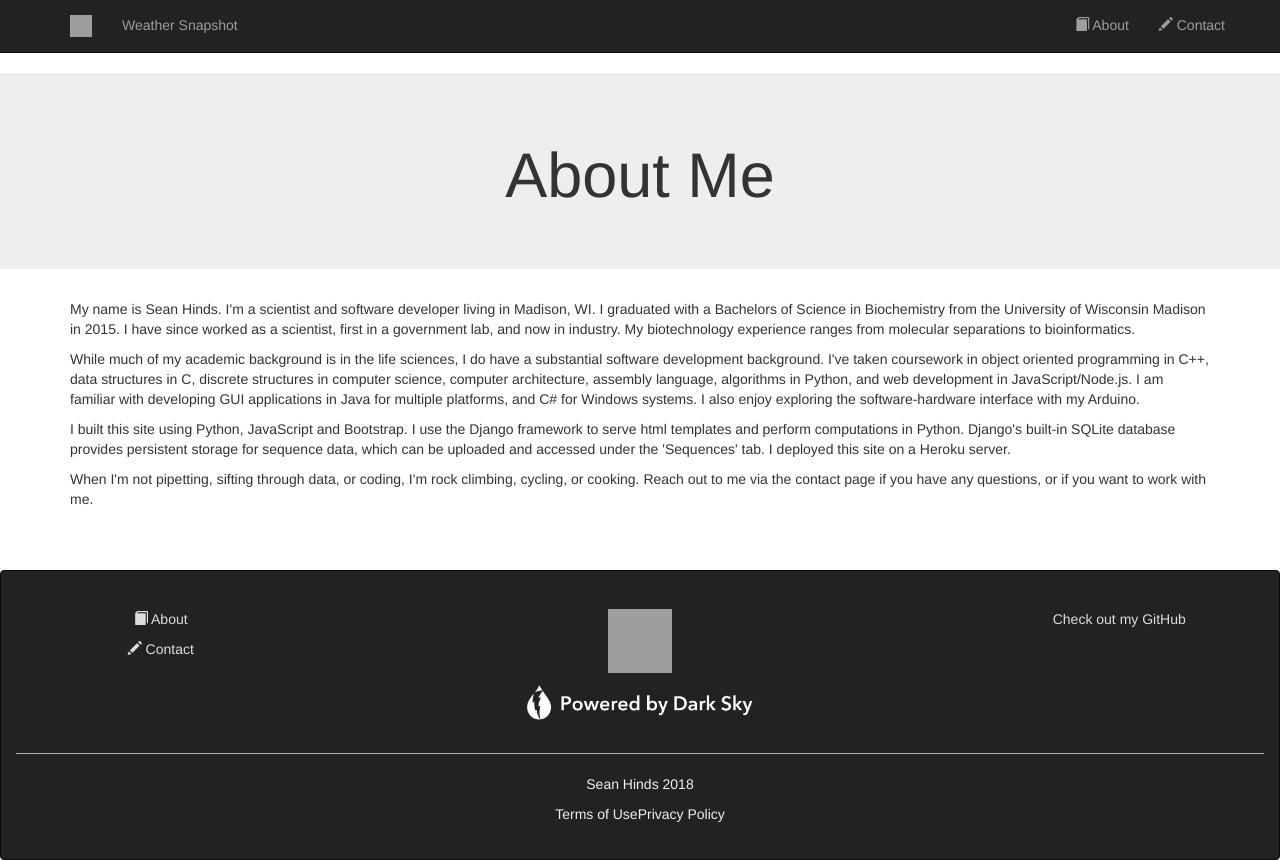
After one commit to sth144/Weather_Snapshot, a Django app: page /about/ in a window 1280 px wide. The commit adds this page. Run offline with Django 3.2, Linux system fonts and the light colour scheme; some libraries are stand-ins or nearby versions; grey boxes are pictures that could not be loaded.

Commit message:
pre-deploy

```diff
--- a/GeoClimate_Capture/admin.py
+++ b/GeoClimate_Capture/admin.py
@@ -7,3 +7,4 @@ class WSAdmin(admin.ModelAdmin):
 # register models
 
 admin.site.register(ModelTest)
+admin.site.register(WeatherSnapshot)
--- a/GeoClimate_Capture/static/GeoClimate_Capture/css/theme.css
+++ b/GeoClimate_Capture/static/GeoClimate_Capture/css/theme.css
@@ -1,4 +1,6 @@
 body { }
+
+
 
 hr, .alert-info hr {
   border-top: 1px solid #B0B0B0;
@@ -32,7 +34,13 @@ table {
 }
 
 .container-nav {
+  padding: 0;
   margin-bottom: 0;
+}
+
+.container-wide {
+  width: 96%;
+  margin: 0 auto;
 }
 
 .jumbotron {
@@ -61,7 +69,17 @@ table {
 
 .bottom-filler { }
 
+.poweredby {
+  height: 60px;
+  width: 260px;
+}
+
 #map {
  height: 400px;
  width: 100%;
 }
+
+#myChart {
+  height: 400px;
+  width: 100%;
+}
--- /dev/null
+++ b/GeoClimate_Capture/templates/GeoClimate_Capture/about.html
@@ -0,0 +1,25 @@
+{% extends "base.html" %}
+{% load staticfiles %}
+
+{% block content %}
+
+<div class="jumbotron text-center">
+	<h1>About Me</h1>
+</div>
+
+<div class="container">
+	<p>
+		My name is Sean Hinds. I'm a scientist and software developer living in Madison, WI. I graduated with a Bachelors of Science in Biochemistry from the University of Wisconsin Madison in 2015. I have since worked as a scientist, first in a government lab, and now in industry. My biotechnology experience ranges from molecular separations to bioinformatics.
+	</p>
+	<p>
+		While much of my academic background is in the life sciences, I do have a substantial software development background. I've taken coursework in object oriented programming in C++, data structures in C, discrete structures in computer science, computer architecture, assembly language, algorithms in Python, and web development in JavaScript/Node.js. I am familiar with developing GUI applications in Java for multiple platforms, and C# for Windows systems. I also enjoy exploring the software-hardware interface with my Arduino.
+	</p>
+	<p>
+		I built this site using Python, JavaScript and Bootstrap. I use the Django framework to serve html templates and perform computations in Python. Django's built-in SQLite database provides persistent storage for sequence data, which can be uploaded and accessed under the 'Sequences' tab. I deployed this site on a Heroku server.
+	</p>
+	<p>
+		When I'm not pipetting, sifting through data, or coding, I'm rock climbing, cycling, or cooking. Reach out to me via the contact page if you have any questions, or if you want to work with me.
+	</p>
+</div>
+
+{% endblock %}
--- a/GeoClimate_Capture/templates/base.html
+++ b/GeoClimate_Capture/templates/base.html
@@ -4,14 +4,16 @@
 
 <html>
   <head>
+    <meta charset="UTF-8">
     <title>Weather Snapshot</title>
 
     <!--Import icon, Bootstrap, theme, and jQuery-->
-    <link rel="icon" href="static/GeoClimate_Capture/img/Globe-icon.png">
+    <link rel="icon" href="/static/GeoClimate_Capture/img/Globe-icon.png">
     <link rel="stylesheet" type="text/css" href="//maxcdn.bootstrapcdn.com/bootstrap/3.3.4/css/bootstrap.min.css" />
-    <link rel="stylesheet" type="text/css" href="static/GeoClimate_Capture/css/theme.css"/>
+    <link rel="stylesheet" type="text/css" href="/static/GeoClimate_Capture/css/theme.css"/>
     <script src="https://ajax.googleapis.com/ajax/libs/jquery/2.1.3/jquery.min.js"></script>
     <script type="text/javascript" src="//maxcdn.bootstrapcdn.com/bootstrap/3.3.4/js/bootstrap.min.js"></script>
+    <script type="text/javascript" src="https://cdnjs.cloudflare.com/ajax/libs/Chart.js/2.7.2/Chart.bundle.js"></script> <!--chart.js-->
 
   </head>
   <body>
@@ -19,12 +21,12 @@
     <nav class="navbar navbar-default navbar-static-top navbar-inverse">
       <div class="container container-nav">
         <ul class="nav navbar-nav navbar-left">
-          <li><a href=""><img class="top-icon" src="static/GeoClimate_Capture/img/Globe-icon.png"></a></li>
-          <li><a href="">Weather Snapshot</a></li>
+          <li><a href="/"><img class="top-icon" src="/static/GeoClimate_Capture/img/Globe-icon.png"></a></li>
+          <li><a href="/">Weather Snapshot</a></li>
         </ul>
         <ul class="nav navbar-nav navbar-right">
-          <li><a href="about">About</a></li>
-          <li><a href="contact">Contact</a></li>
+          <li><a href="/about"><span class="glyphicon glyphicon-book"></span> About</a></li>
+          <li><a href="/contact"><span class="glyphicon glyphicon-pencil"></span> Contact</a></li>
         </ul>
       </div>
     </nav>
@@ -32,7 +34,7 @@
     <!--Block content, templates inserted here-->
 
     {% block content %}
-      <link rel="stylesheet" type="text/css" href="static/GeoClimate_Capture/css/theme.css"/>
+      <link rel="stylesheet" type="text/css" href="/static/GeoClimate_Capture/css/theme.css"/>
     {% endblock %}
 
     <div class="bottom-filler"></div>
@@ -40,11 +42,12 @@
     <div class="alert alert-info text-center" role="alert">
       <div class="row">
         <div class="col-md-3">
-          <p><a class="text-white" href="">About</a></p>
-          <p><a class="text-white" href="">Contact</a></p>
+          <p><a class="text-white" href="/about"><span class="glyphicon glyphicon-book"></span> About</a></p>
+          <p><a class="text-white" href="/contact"><span class="glyphicon glyphicon-pencil"></span> Contact</a></p>
         </div>
         <div class="col-md-6 align-top">
-          <a href=""><img class="bottom-icon" src="static/GeoClimate_Capture/img/Globe-icon.png"></a>
+          <a href=""><img class="bottom-icon" src="/static/GeoClimate_Capture/img/Globe-icon.png"></a><br>
+          <a class="text-white" href="https://darksky.net/poweredby/"><img class="poweredby" src="/static/GeoClimate_Capture/img/poweredby.png"></a>
         </div>
         <div class="col-md-3">
           <p><a class="text-white" href="https://www.github.com/sth144"> Check out my GitHub </a></p>
@@ -52,14 +55,10 @@
       </div>
       <hr>
       <div class="row align-bottom">
-        <p><a class="text-white" href="">Powered by Dark Sky</a></p>
         <p>Sean Hinds 2018</p>
+        <span>Terms of Use</span><span>Privacy Policy</span>
       </div>
     </div>
 
-    <script src="static/GeoClimate_Capture/js/map.js"></script>
-    <script async defer src="https://maps.googleapis.com/maps/api/js?key=AIzaSyDUkwIYOC9g2o1zvdCnTR_vwAZqco5idEo&callback=initMap"></script>
-    <script src="static/GeoClimate_Capture/js/controller.js"></script>
-
   </body>
 </html>
--- a/GeoClimate_Capture/urls.py
+++ b/GeoClimate_Capture/urls.py
@@ -1,10 +1,16 @@
 from django.conf.urls import include, url
 from django.contrib import admin
+from django.contrib.staticfiles.urls import staticfiles_urlpatterns
+#from django.conf import settings
+from django.conf.urls.static import static
 from . import views
+from . import settings
 
 urlpatterns = [
     # Examples:
     url(r'^$', views.HomeView.as_view(), name='home'),
+    url(r'^about/', views.about, name='about'),
+    url(r'^contact/', views.contact, name='contact'),
     # url(r'^blog/', include('blog.urls')),
     url(r'^admin/', admin.site.urls),
-]
+] + static(settings.STATIC_URL, document_root=settings.STATIC_ROOT)
--- a/GeoClimate_Capture/views.py
+++ b/GeoClimate_Capture/views.py
@@ -4,11 +4,11 @@ from django.http import HttpResponse
 from django.views.generic import TemplateView
 
 # imports from within application
-from .forms import HomeForm
+from .forms import *
 from .models import *
 from .process import *
 
-# Handle home requests
+# Handle home requests (defunct)
 def home(request):
 
 	# render index
@@ -25,50 +25,89 @@ class HomeView(TemplateView):
     def get(self, request):
 
         # Define the forms
-        form = HomeForm()
+        #form = HomeForm()
+
+        output = WeatherSnapshot.objects.all()
 
         # Render the page with the form included
-        args = {'form': form,}
+        args = {'output': output}
         return render(request, self.template_name, args)
 
     # Handle HTTP POST requests through this view
     def post(self, request):
 
-        # Define the form
-        form = HomeForm(request.POST)
+        if request.method=='POST' and 'submitButton' in request.POST:
+            # Define the form
+            form = HomeForm(request.POST)
 
-        # Validate input
-        if form.is_valid():
+            # Validate input
+            if form.is_valid():
 
-            # Store cleaned input data
-            posted = str(form.cleaned_data['post'])
-            date = str(form.cleaned_data['date'])
+                # Store cleaned input data
+                posted = str(form.cleaned_data['post'])
+                date = str(form.cleaned_data['date'])
 
-            # Process data
-            resultGeo = getGeoFromAddr(posted)
-            coord = (resultGeo['results'][0]['geometry']['location']['lat'], resultGeo['results'][0]['geometry']['location']['lng'])
-            resultWeather = getWeatherFromCoords(coord, date)
+                # Process data
+                resultGeo = getGeoFromAddr(posted)
+                coord = (resultGeo['results'][0]['geometry']['location']['lat'], resultGeo['results'][0]['geometry']['location']['lng'])
+                resultWeather = getWeatherFromCoords(coord, date)
 
-            # Clear text fields
-            form = HomeForm()
+                # Clear text fields
+                form = HomeForm()
 
-            # Parse data from JSON object returned from Google Geocode API
-            latitude = resultGeo['results'][0]['geometry']['location']['lat']
-            longitude = resultGeo['results'][0]['geometry']['location']['lng']
+                # Parse data from JSON object returned from Google Geocode API
+                latitude = resultGeo['results'][0]['geometry']['location']['lat']
+                longitude = resultGeo['results'][0]['geometry']['location']['lng']
 
-            # Parse data from JSON object returned from Dark Sky API
-            tempHigh = resultWeather['daily']['data'][0]['temperatureHigh']
-            tempLow = resultWeather['daily']['data'][0]['temperatureLow']
-            precip = resultWeather['daily']['data'][0]['precipIntensity']
-            summary = resultWeather['daily']['data'][0]['summary']
+                # Parse data from JSON object returned from Dark Sky API to output result to user
+                high_temp = resultWeather['daily']['data'][0]['temperatureHigh']
+                low_temp = resultWeather['daily']['data'][0]['temperatureLow']
+                precipitation = resultWeather['daily']['data'][0]['precipIntensity']
+                summary = resultWeather['daily']['data'][0]['summary']
 
-            output = ModelTest.objects.all()
-            print(output)
+                output = WeatherSnapshot.objects.all()
+                print(output)
 
-            # Render the page with form and result database
-            args = {
-                'form': form, 'posted': posted, 'date': date, 'latitude': latitude,
-                'longitude': longitude, 'tempHigh': tempHigh, 'tempLow': tempLow,
-                'precip': precip, 'summary': summary, 'output': output
-            }
-            return render(request, self.template_name, args)
+                # Render the page with form and result database
+                args = {
+                    'form': form, 'posted': posted, 'date': date, 'latitude': latitude,
+                    'longitude': longitude, 'high_temp': high_temp, 'low_temp': low_temp,
+                    'precipitation': precipitation, 'summary': summary, 'output': output
+                }
+                return render(request, self.template_name, args)
+
+        elif request.method=='POST' and 'storeButton' in request.POST:
+
+            # Define form architecture
+            form = WeatherSnapshotForm(request.POST)
+            print('storing data')
+
+            if form.is_valid():
+                print('form is valid')
+                _obj = form.save(commit=False)
+                _obj.save()
+                text = form.cleaned_data['location']
+                form = WeatherSnapshotForm()
+            #else:
+            #    print('problem adding object')
+            #    return render(request, self.template_name)
+
+            #output = WeatherSnapshot.objects.all()
+            #args = {'output': output}
+            return redirect('/')
+
+        elif request.method=='POST' and 'resetButton' in request.POST:
+            print('deleting')
+            #form = ResetTableForm(request.POST)
+
+            #if form.is_valid():
+            WeatherSnapshot.objects.all().delete()
+            return redirect('/')
+            #else:
+            #    print('delete failed')
+
+def about(request):
+    return render(request, 'GeoClimate_Capture/about.html')
+
+def contact(request):
+    return render(request, 'GeoClimate_Capture/contact.html')
```
Also changed, not shown: GeoClimate_Capture/forms.py (+35 -1 lines), GeoClimate_Capture/models.py (+8 -5 lines), GeoClimate_Capture/settings.py (+16 -5 lines), GeoClimate_Capture/static/GeoClimate_Capture/js/controller.js (+84 -2 lines), GeoClimate_Capture/templates/GeoClimate_Capture/contact.html (added, +20 -0 lines), GeoClimate_Capture/templates/GeoClimate_Capture/home.html (+50 -16 lines), GeoClimate_Capture/migrations/0002_weathersnapshot.py (added), GeoClimate_Capture/migrations/0003_auto_20180324_2136.py (added), GeoClimate_Capture/static/GeoClimate_Capture/img/poweredby.png (added), GeoClimate_Capture/static/GeoClimate_Capture/img/poweredbydark.png (added).
